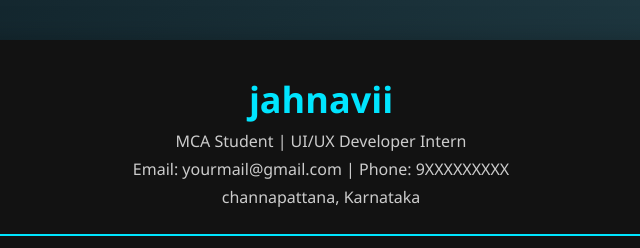
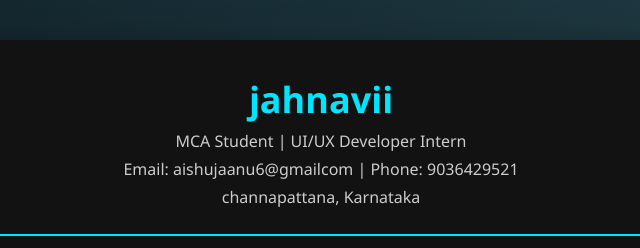
Before and after one commit to aishujaanu/portfolio-aishu, a plain HTML site: page index.html in a window 1280 px wide. Shown: the top 248 px of the page, 319-959 px from the left. Drawn offline with Linux system fonts and the light colour scheme.

Commit message:
uptadated

```diff
--- a/index.html
+++ b/index.html
@@ -11,7 +11,7 @@
     <header>
         <h1>jahnavii</h1>
         <p>MCA Student | UI/UX Developer Intern</p>
-        <p>Email: yourmail@gmail.com | Phone: 9XXXXXXXXX</p>
+        <p>Email: aishujaanu6@gmailcom | Phone: 9036429521</p>
         <p>channapattana, Karnataka</p>
     </header>
 
```
